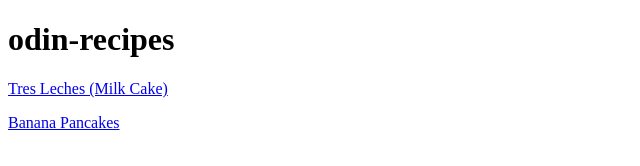
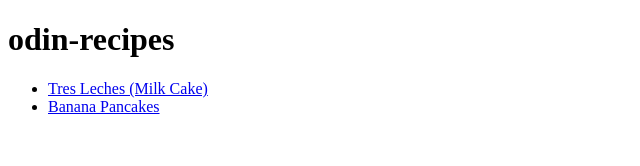
Before and after one commit to 8Pedro8/recipes, a plain HTML site: page index.html in a window 1280 px wide. Shown: the whole page, without its empty margins (0-640 px from the left). Drawn offline with Linux system fonts and the light colour scheme.

Commit message:
Putting recipes to a list

```diff
--- a/index.html
+++ b/index.html
@@ -8,8 +8,13 @@
     </head>
     <body>
         <h1>odin-recipes</h1>
-        <a href="./recipes/milk-cake.html">Tres Leches (Milk Cake)</a>
-        <p> </p>
-        <a href="./recipes/banana-pancakes.html">Banana Pancakes</a>
+        <ul>
+            <li>
+                <a href="./recipes/milk-cake.html">Tres Leches (Milk Cake)</a>
+            </li>
+            <li>
+                <a href="./recipes/banana-pancakes.html">Banana Pancakes</a>
+            </li>
+        </ul>
     </body>
 </html>
```
